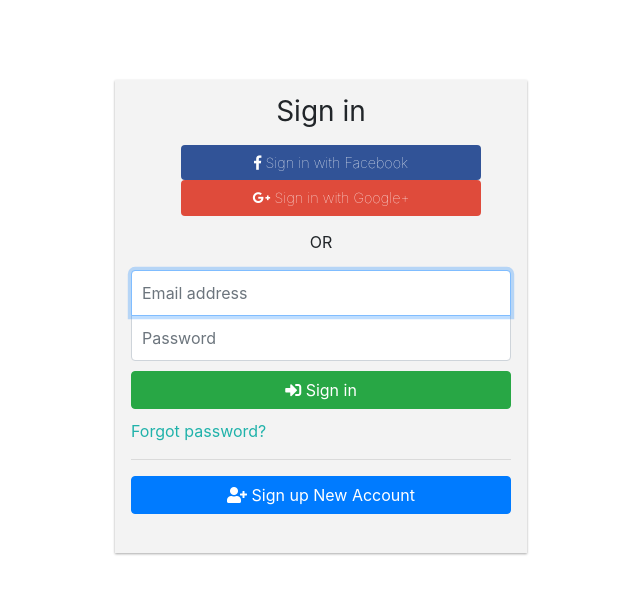
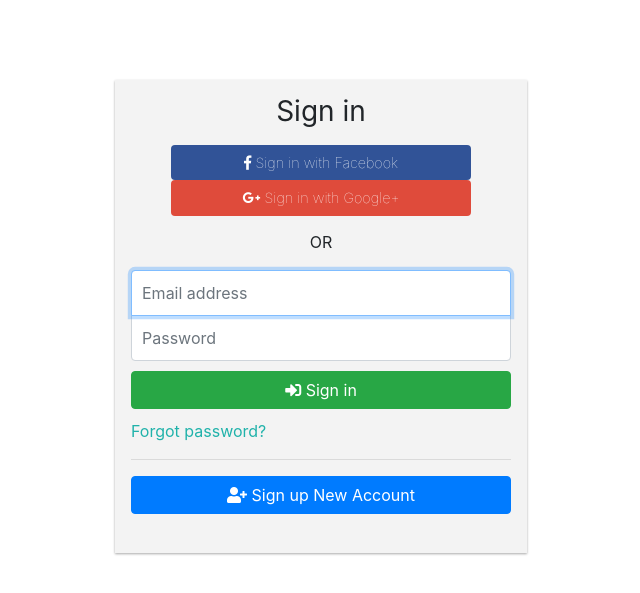
Before and after one commit to LoneRan/EE599CloudFinalProject, a Flask app: page /login in a window 1280 px wide. Shown: the top 593 px of the page, without its empty margins (319-959 px from the left). Run offline with Flask 2, Linux system fonts and the light colour scheme; some libraries are stand-ins or nearby versions.

Commit message:
fix sign in button position

```diff
--- a/static/css/login.css
+++ b/static/css/login.css
@@ -37,12 +37,18 @@
     margin-bottom: 14px;
 }
 #logreg-forms .social-btn{
-    margin-left: 50px;
+    /* margin-left: 50px; */
     font-weight: 100;
     color:white;
-    width:300px;
+    width:190px;
     font-size: 0.9rem;
 }
+
+#logreg-forms .button_word {
+    margin-left: 40px;
+    width: 300px;
+}
+
 
 #logreg-forms a{
     display: block;
--- a/templates/login.html
+++ b/templates/login.html
@@ -19,8 +19,8 @@
         <form class="form-signin">
             <h1 class="h3 mb-3 font-weight-normal" style="text-align: center"> Sign in</h1>
             <div class="social-login">
-                <button class="btn facebook-btn social-btn" type="button"><span><i class="fab fa-facebook-f"></i> Sign in with Facebook</span> </button>
-                <button class="btn google-btn social-btn" type="button"><span><i class="fab fa-google-plus-g"></i> Sign in with Google+</span> </button>
+                <button class="btn facebook-btn social-btn button_word" type="button"><span><i class="fab fa-facebook-f"></i> Sign in with Facebook</span> </button>
+                <button class="btn google-btn social-btn button_word" type="button"><span><i class="fab fa-google-plus-g"></i> Sign in with Google+</span> </button>
             </div>
             <p style="text-align:center"> OR  </p>
             <input type="email" id="inputEmail" class="form-control" placeholder="Email address" required="" autofocus="">
@@ -57,6 +57,7 @@
             <button class="btn btn-primary btn-block" type="submit"><i class="fas fa-user-plus"></i> Sign Up</button>
             <a href="#" id="cancel_signup"><i class="fas fa-angle-left"></i> Back</a>
         </form>
+
         <br>
 
     </div>
```
Lines whose indentation alone changed are shown as unchanged.
